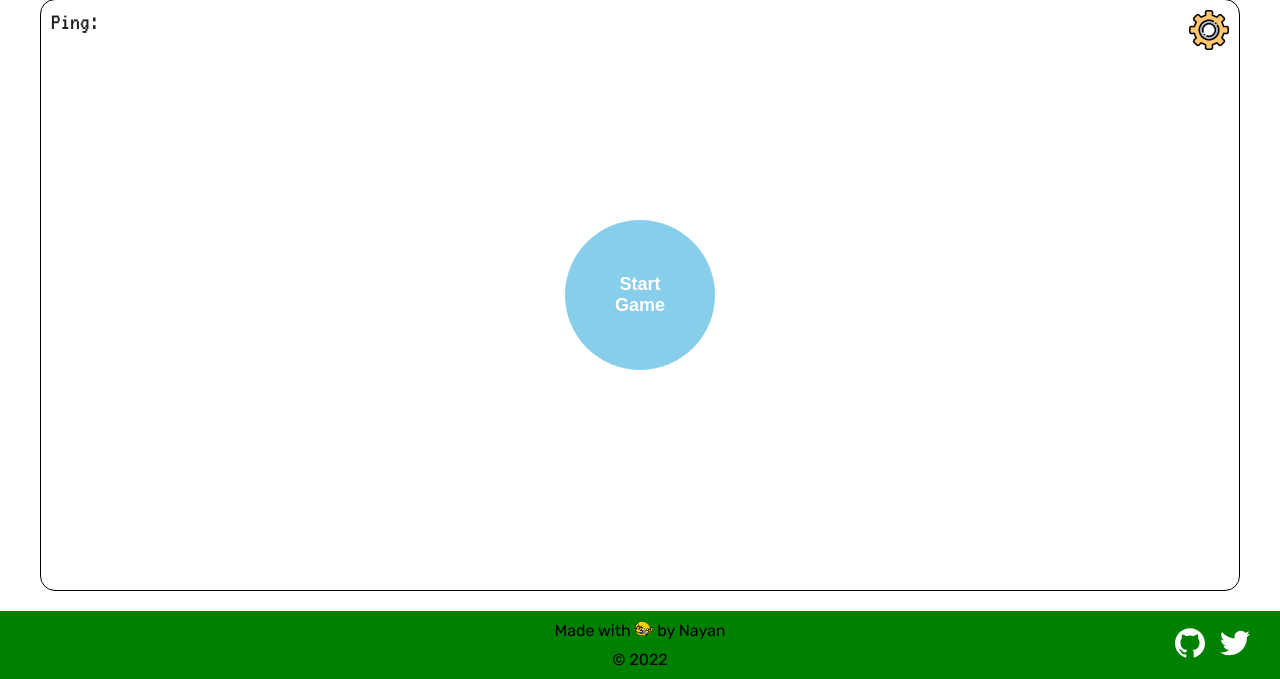
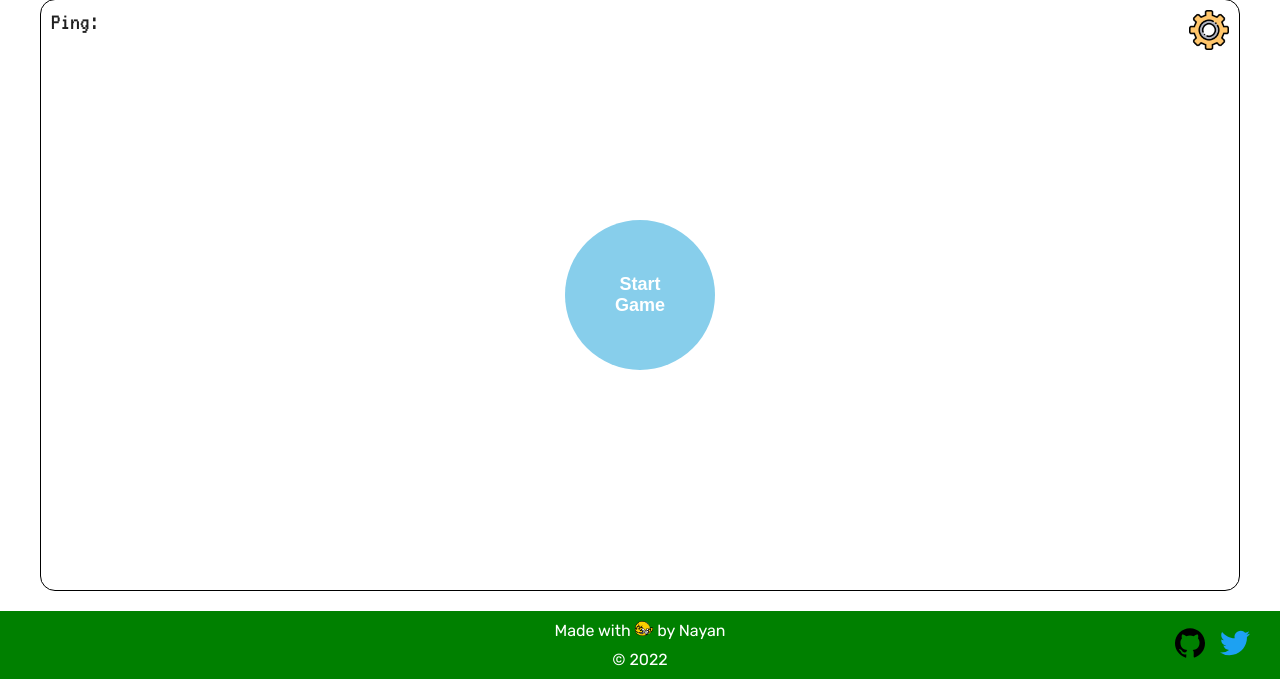
Before and after one commit to TheOneMaster/button-mash-flask, a Flask app: page /game in a window 1280 px wide. Shown: the part 121-800 px from the top of the page. Run offline with Flask 2, Linux system fonts and the light colour scheme; some libraries are stand-ins or nearby versions.

Commit message:
Use CSS to control SVG colors

```diff
--- a/server/static/CSS/style.css
+++ b/server/static/CSS/style.css
@@ -61,6 +61,7 @@ h1, h2 {
   padding-left: 20px;
   padding-right: 20px;
   align-items: center;
+  min-height: 100px;
   z-index: 3;
   background-color: rgba(255, 255, 255, 0.09);
 }
@@ -81,7 +82,7 @@ h1, h2 {
 }
 
 .profile {
-  height: 100px;
+  height: 70px;
   margin-left: auto;
   align-items: center;
 }
@@ -122,6 +123,12 @@ footer .footer-links {
 }
 footer .footer-links svg {
   height: 30px;
+}
+footer #link-github {
+  fill: white;
+}
+footer #link-twitter {
+  fill: rgb(29, 161, 242);
 }
 
 .footer-pain {
@@ -397,6 +404,10 @@ footer .footer-links svg {
   }
   footer {
     background-color: green;
+    color: white;
+  }
+  footer #link-github {
+    fill: black;
   }
   .game-settings, .game-main, .authbox {
     background-color: initial;
--- a/server/static/SCSS/style.scss
+++ b/server/static/SCSS/style.scss
@@ -79,6 +79,8 @@ h1, h2 {
     padding-right: 20px;
     align-items: center;
 
+    min-height: 100px;
+
     @include elevation(3);
 
     a {
@@ -100,7 +102,7 @@ h1, h2 {
 
 
 .profile {
-    height: 100px;
+    height: 70px;
     margin-left: auto;
     align-items: center;
 
@@ -148,6 +150,14 @@ footer {
         svg {
             height: 30px;
         }
+    }
+
+    #link-github {
+        fill: white;
+    }
+
+    #link-twitter {
+        fill: rgb(29, 161, 242);
     }
 
 }
@@ -450,6 +460,11 @@ footer {
 
     footer {
         background-color: green;
+        color:white;
+
+        #link-github {
+            fill: black;
+        }
     }
 
     .game-settings, .game-main, .authbox {
--- a/server/templates/template.jinja
+++ b/server/templates/template.jinja
@@ -46,16 +46,16 @@
         <div class="footer-links flex-row">
 
             <a href="https://github.com/TheOneMaster/button-mash-flask">
-                <svg role="img" viewBox="0 0 24 24" xmlns="http://www.w3.org/2000/svg">
+                <svg role="img" viewBox="0 0 24 24" xmlns="http://www.w3.org/2000/svg" id="link-github">
                     <title>GitHub repository</title>
-                    <path fill="#FFF" d="M12 .297c-6.63 0-12 5.373-12 12 0 5.303 3.438 9.8 8.205 11.385.6.113.82-.258.82-.577 0-.285-.01-1.04-.015-2.04-3.338.724-4.042-1.61-4.042-1.61C4.422 18.07 3.633 17.7 3.633 17.7c-1.087-.744.084-.729.084-.729 1.205.084 1.838 1.236 1.838 1.236 1.07 1.835 2.809 1.305 3.495.998.108-.776.417-1.305.76-1.605-2.665-.3-5.466-1.332-5.466-5.93 0-1.31.465-2.38 1.235-3.22-.135-.303-.54-1.523.105-3.176 0 0 1.005-.322 3.3 1.23.96-.267 1.98-.399 3-.405 1.02.006 2.04.138 3 .405 2.28-1.552 3.285-1.23 3.285-1.23.645 1.653.24 2.873.12 3.176.765.84 1.23 1.91 1.23 3.22 0 4.61-2.805 5.625-5.475 5.92.42.36.81 1.096.81 2.22 0 1.606-.015 2.896-.015 3.286 0 .315.21.69.825.57C20.565 22.092 24 17.592 24 12.297c0-6.627-5.373-12-12-12"/>
+                    <path d="M12 .297c-6.63 0-12 5.373-12 12 0 5.303 3.438 9.8 8.205 11.385.6.113.82-.258.82-.577 0-.285-.01-1.04-.015-2.04-3.338.724-4.042-1.61-4.042-1.61C4.422 18.07 3.633 17.7 3.633 17.7c-1.087-.744.084-.729.084-.729 1.205.084 1.838 1.236 1.838 1.236 1.07 1.835 2.809 1.305 3.495.998.108-.776.417-1.305.76-1.605-2.665-.3-5.466-1.332-5.466-5.93 0-1.31.465-2.38 1.235-3.22-.135-.303-.54-1.523.105-3.176 0 0 1.005-.322 3.3 1.23.96-.267 1.98-.399 3-.405 1.02.006 2.04.138 3 .405 2.28-1.552 3.285-1.23 3.285-1.23.645 1.653.24 2.873.12 3.176.765.84 1.23 1.91 1.23 3.22 0 4.61-2.805 5.625-5.475 5.92.42.36.81 1.096.81 2.22 0 1.606-.015 2.896-.015 3.286 0 .315.21.69.825.57C20.565 22.092 24 17.592 24 12.297c0-6.627-5.373-12-12-12"/>
                 </svg>
             </a>
 
             <a href="https://twitter.com/amusingblade/">
-            <svg role="img" viewBox="0 0 24 24" xmlns="http://www.w3.org/2000/svg">
+            <svg role="img" viewBox="0 0 24 24" xmlns="http://www.w3.org/2000/svg" id="link-twitter">
                 <title>Twitter</title>
-                <path fill="#FFF" d="M23.953 4.57a10 10 0 01-2.825.775 4.958 4.958 0 002.163-2.723c-.951.555-2.005.959-3.127 1.184a4.92 4.92 0 00-8.384 4.482C7.69 8.095 4.067 6.13 1.64 3.162a4.822 4.822 0 00-.666 2.475c0 1.71.87 3.213 2.188 4.096a4.904 4.904 0 01-2.228-.616v.06a4.923 4.923 0 003.946 4.827 4.996 4.996 0 01-2.212.085 4.936 4.936 0 004.604 3.417 9.867 9.867 0 01-6.102 2.105c-.39 0-.779-.023-1.17-.067a13.995 13.995 0 007.557 2.209c9.053 0 13.998-7.496 13.998-13.985 0-.21 0-.42-.015-.63A9.935 9.935 0 0024 4.59z"/>
+                <path d="M23.953 4.57a10 10 0 01-2.825.775 4.958 4.958 0 002.163-2.723c-.951.555-2.005.959-3.127 1.184a4.92 4.92 0 00-8.384 4.482C7.69 8.095 4.067 6.13 1.64 3.162a4.822 4.822 0 00-.666 2.475c0 1.71.87 3.213 2.188 4.096a4.904 4.904 0 01-2.228-.616v.06a4.923 4.923 0 003.946 4.827 4.996 4.996 0 01-2.212.085 4.936 4.936 0 004.604 3.417 9.867 9.867 0 01-6.102 2.105c-.39 0-.779-.023-1.17-.067a13.995 13.995 0 007.557 2.209c9.053 0 13.998-7.496 13.998-13.985 0-.21 0-.42-.015-.63A9.935 9.935 0 0024 4.59z"/>
             </svg>
 
         </div>
```
Also changed, not shown: 1 other file.
